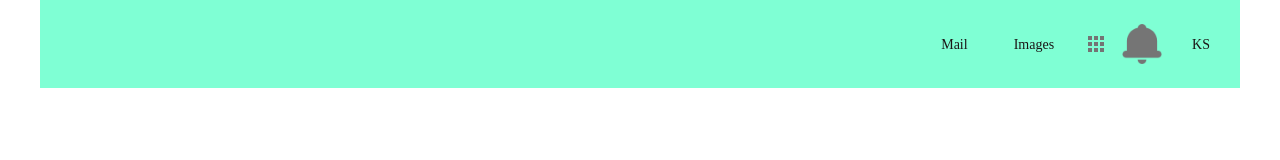
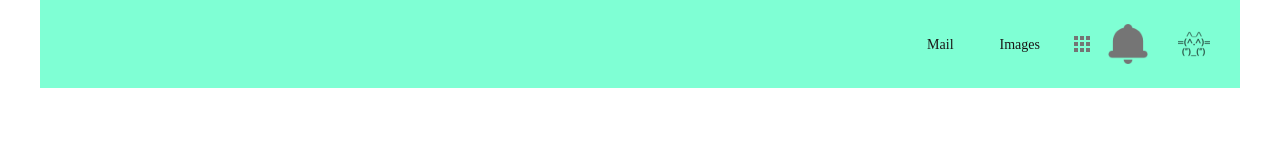
Before and after one commit to ksalpern/Hooli-style-Popup, a plain HTML site: page index.html in a window 1280 px wide. Drawn offline with Linux system fonts and the light colour scheme.

Commit message:
fix items

```diff
--- a/index.html
+++ b/index.html
@@ -168,7 +168,11 @@
                     </ul>
 
                     <div class="popup__more">
-                      <input id="checkbox__more" class="checkbox__more" type="checkbox" />
+                      <input
+                        id="checkbox__more"
+                        class="checkbox__more"
+                        type="checkbox"
+                      />
                       <label for="checkbox__more">
                         <span class="popup__more-name">More apps</span>
                       </label>
@@ -225,7 +229,7 @@
                               alt="Translation"
                               class="icon"
                             />
-                            <span class="popup__more-name">Translation</span>
+                            <span class="popup__more-name">Translate</span>
                           </a>
                         </li>
 
@@ -257,8 +261,10 @@
                 </a>
               </li>
 
-              <li class="nav__item">
-                <a href="#" class="nav__item-link"> KS </a>
+              <li class="nav__item user-item">
+                <a href="#" class="nav__item-link user">
+                  <img src="./popup-icons/favicon.png" alt="kottan" />
+                </a>
               </li>
             </ul>
           </nav>
```
